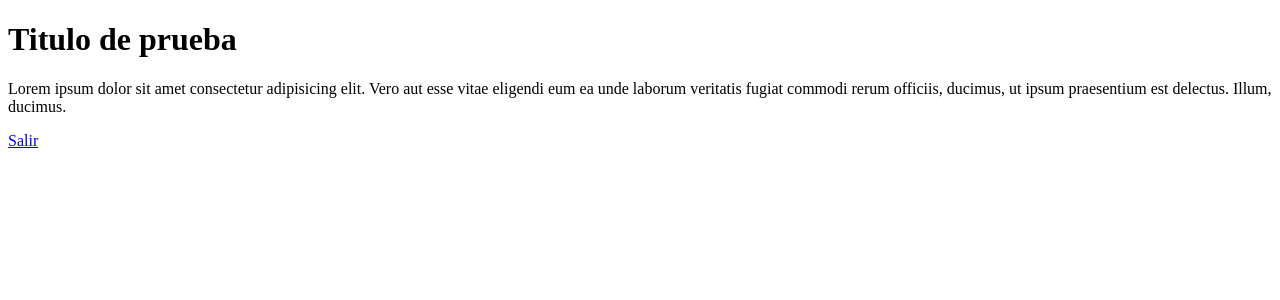
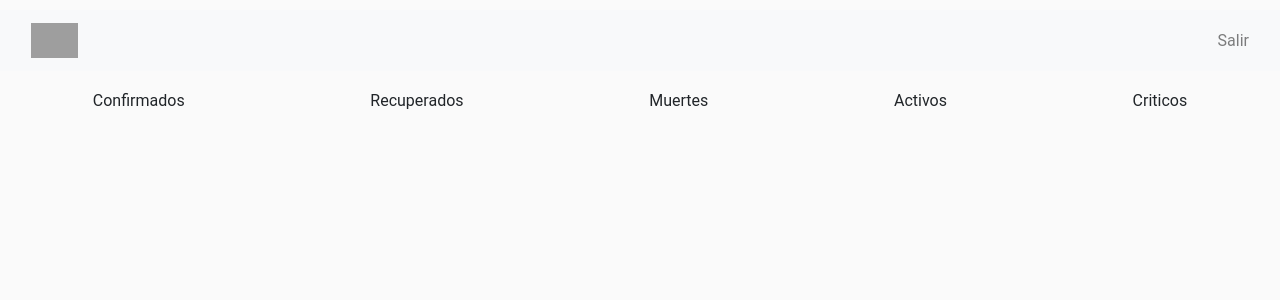
Before and after one commit to Silvacar06/CoronaData, a Django app: page /getdata/ in a window 1280 px wide. Shown: the top 300 px of the page. Run offline with Django 3.2, Linux system fonts and the light colour scheme; the visitor is signed in with stand-in values (Sample User, id 1); some libraries are stand-ins or nearby versions; grey boxes are pictures that could not be loaded.

Commit message:
Corrección de estilos del home principal, se consiguen los datos para 5 días anteriores

```diff
--- a/MyData/MyData/urls.py
+++ b/MyData/MyData/urls.py
@@ -17,6 +17,8 @@ from django.contrib import admin
 from django.urls import path
 from getdata import views as getdata_views
 from users import views as users_views
+from django.conf import settings
+from django.conf.urls.static import static
 
 urlpatterns = [
     path('admin/', admin.site.urls),
@@ -27,8 +29,9 @@ urlpatterns = [
     path('testAPI/GetLatestCountryDataBycode/', getdata_views.GetLatestCountryDataBycode, name = "test_GetLatestCountryDataBycode"),
     path('testAPI/GetDailyReportByCountryCode/', getdata_views.GetDailyReportByCountryCode, name = "test_GetDailyReportByCountryCode"),
     path('testAPI/getListOfCounties/', getdata_views.ListCountires, name="List_Countries" ),
+    path('testAPI/GetTotalsWeek/', getdata_views.GetTotalsWeek, name="GetTotalsWeek" ),
 
     path('users/login/', users_views.login_view, name = 'login_view'),
     path('users/logout/', users_views.logout_view , name = 'logout_view'),
     path('users/singup/', users_views.singup_view, name = 'singup_view'),
-]
+] + static(settings.STATIC_URL, document_root=settings.STATIC_ROOT)
--- a/MyData/Templates/block.html
+++ b/MyData/Templates/block.html
@@ -7,15 +7,17 @@
 
     {% load static %}
     <link rel="stylesheet" href="{% static 'css/bootstrap.min.css' %}">
-    <link rel="stylesheet" href="https://use.fontawesome.com/releases/v5.1.0/css/all.css" crossorigin="anonymous" />
+    <!-- <link rel="stylesheet" href="https://use.fontawesome.com/releases/v5.1.0/css/all.css" crossorigin="anonymous" /> -->
     <link rel="stylesheet" href="{% static 'css/main.css' %}" />
 
 </head>
 <body>
 
+    <div class="flex-container" style="padding-block: 10px;">
+        {% include "home.html" %}
+    </div>
 
-
-    <div class="container mt-5">
+    <div class="flex-container" style="flex-direction: row;">
         {% block container %}
         {% endblock%}
     </div>
--- a/MyData/Templates/getdata/home.html
+++ b/MyData/Templates/getdata/home.html
@@ -1,14 +1,16 @@
-<!DOCTYPE html>
-<html lang="en">
-<head>
-    <meta charset="UTF-8">
-    <meta http-equiv="X-UA-Compatible" content="IE=edge">
-    <meta name="viewport" content="width=device-width, initial-scale=1.0">
-    <title>Document</title>
-</head>
-<body>
-    <h1>Titulo de prueba</h1>
-    <p>Lorem ipsum dolor sit amet consectetur adipisicing elit. Vero aut esse vitae eligendi eum ea unde laborum veritatis fugiat commodi rerum officiis, ducimus, ut ipsum praesentium est delectus. Illum, ducimus.</p>
-    <a href="{% url "logout_view" %}">Salir</a>
-</body>
-</html>
+{% extends "block.html" %}
+
+{% block head_content %}
+<title>Titulo de prueba</title>
+{% endblock %}
+
+
+{% block container %}
+<div class="d-flex flex-row bd-highlight mb-3">
+    <div class="p-2 flex-fill bd-highlight" style="text-align: center;">Confirmados</div>
+    <div class="p-2 flex-fill bd-highlight" style="text-align: center;">Recuperados</div>
+    <div class="p-2 flex-fill bd-highlight" style="text-align: center;">Muertes</div>
+    <div class="p-2 flex-fill bd-highlight" style="text-align: center;">Activos</div>
+    <div class="p-2 flex-fill bd-highlight" style="text-align: center;">Criticos</div>
+</div>
+{% endblock %}
--- a/MyData/Templates/home.html
+++ b/MyData/Templates/home.html
@@ -1,33 +1,13 @@
 {% load static %}
-<nav class="navbar navbar-expand-lg fixed-top" id="main-navbar">
-    <div class="container">
-
-        <a class="navbar-brand pr-5" style="border-right: 1px solid #efefef;" href="">
-            <img src="{% static "img/instagram.png" %}" height="45" class="d-inline-block align-top"/>
-        </a>
-
-        <div class="collapse navbar-collapse">
-            <ul class="navbar-nav mr-auto">
-
-                <li class="nav-item">
-                    <a href="">
-                        <img src="{% static 'img/default-profile.png' %}" height="35" class="d-inline-block align-top rounded-circle"/>
-                    </a>
-                </li>
-
-                <li class="nav-item nav-icon">
-                    <a href="">
-                        <i class="fas fa-plus"></i>
-                    </a>
-                </li>
-
-                <li class="nav-item nav-icon">
-                    <a href="">
-                        <i class="fas fa-sign-out-alt"></i>
-                    </a>
-                </li>
-
-            </ul>
-        </div>
+<nav class="navbar navbar-light bg-light">
+    <div class="container-fluid">
+      <span class="navbar-brand mb-0 h1">
+        <img src="{% static 'img/logo.png' %} " style="height: 35px;" class="d-inline-block align-top" />
+      </span>
+      <div class="navbar-nav" id="navbarSupportedContent">
+        <li class="nav-item">
+            <a class="nav-link" href="{% url 'logout_view' %}">Salir</a>
+        </li>
     </div>
-</nav>
+    </div>
+  </nav>
--- a/MyData/Templates/users/home.html
+++ b/MyData/Templates/users/home.html
@@ -12,11 +12,11 @@
 </head>
 <body class="h-100">
 
-    <div class="container h-100">
+    <div class="container h-100" style="position: relative;">
         <div class="row h-100 justify-content-center align-items-center">
             <div class="col-sm-12 col-md-5 col-lg-5 pt-2 pl-5 pr-5 pb-5" id="auth-container">
 
-                <img src="{% static "img/instagram.png" %}" class="img-fluid rounded mx-auto d-block pb-4" style="max-width: 60%;">
+                <img src="{% static 'img/logo.png' %}" class="img-fluid rounded mx-auto d-block pb-4" style="max-width: 60%;">
 
                 {% block container %}{% endblock%}
 
--- a/MyData/Templates/users/singup.html
+++ b/MyData/Templates/users/singup.html
@@ -1,4 +1,4 @@
-{% extends "users/home.html" %}
+{% extends "block.html" %}
 
 {% block head_content %}
 <title>CoronaData SingUp</title>
--- a/MyData/getdata/views.py
+++ b/MyData/getdata/views.py
@@ -4,15 +4,43 @@ import requests
 from django.http import HttpResponse
 import json
 from getdata.models import Country
+import time, datetime
 
 # Create your views here.
 
 rapidapiKey = '724911062emshcc04191f9454015p1ff70cjsne1c328cbcabf'
 
 
+def GetTotalsWeek(request):
+    # x = datetime.datetime.now()
+    date_s = []
+    resp_json = []
+    for day in range(1,6):
+        x = datetime.datetime(2020,7,day)
+        date_s.append(f'{x.strftime("%Y")}-{x.strftime("%m")}-{x.strftime("%d")}')
+    for dates in date_s:
+        print(GetWeekReportTotals(request, dates))
+        # resp_json.append()
+        time.sleep(1)
+    return HttpResponse(resp_json)
+
+def GetWeekReportTotals(request, date_d):
+    url = "https://covid-19-data.p.rapidapi.com/report/totals"
+    print(date_d)
+    querystring = {"date": date_d}
+    headers = {
+        'x-rapidapi-key': rapidapiKey,
+        'x-rapidapi-host': "covid-19-data.p.rapidapi.com"
+    }
+    response = requests.request("GET",
+                                url,
+                                headers=headers,
+                                params=querystring)
+    return response.text
+
 def GetDailyReportsTotals(request):
     url = "https://covid-19-data.p.rapidapi.com/report/totals"
-    querystring = {"date": "2020-07-21"}
+    querystring = {"date": "2020-07-25"}
 
     headers = {
         'x-rapidapi-key': rapidapiKey,
@@ -24,7 +52,7 @@ def GetDailyReportsTotals(request):
                                 headers=headers,
                                 params=querystring)
 
-    return HttpResponse(response)
+    return HttpResponse(response.json())
 
 
 def GetLatestCountryDataBycode(request):
```
